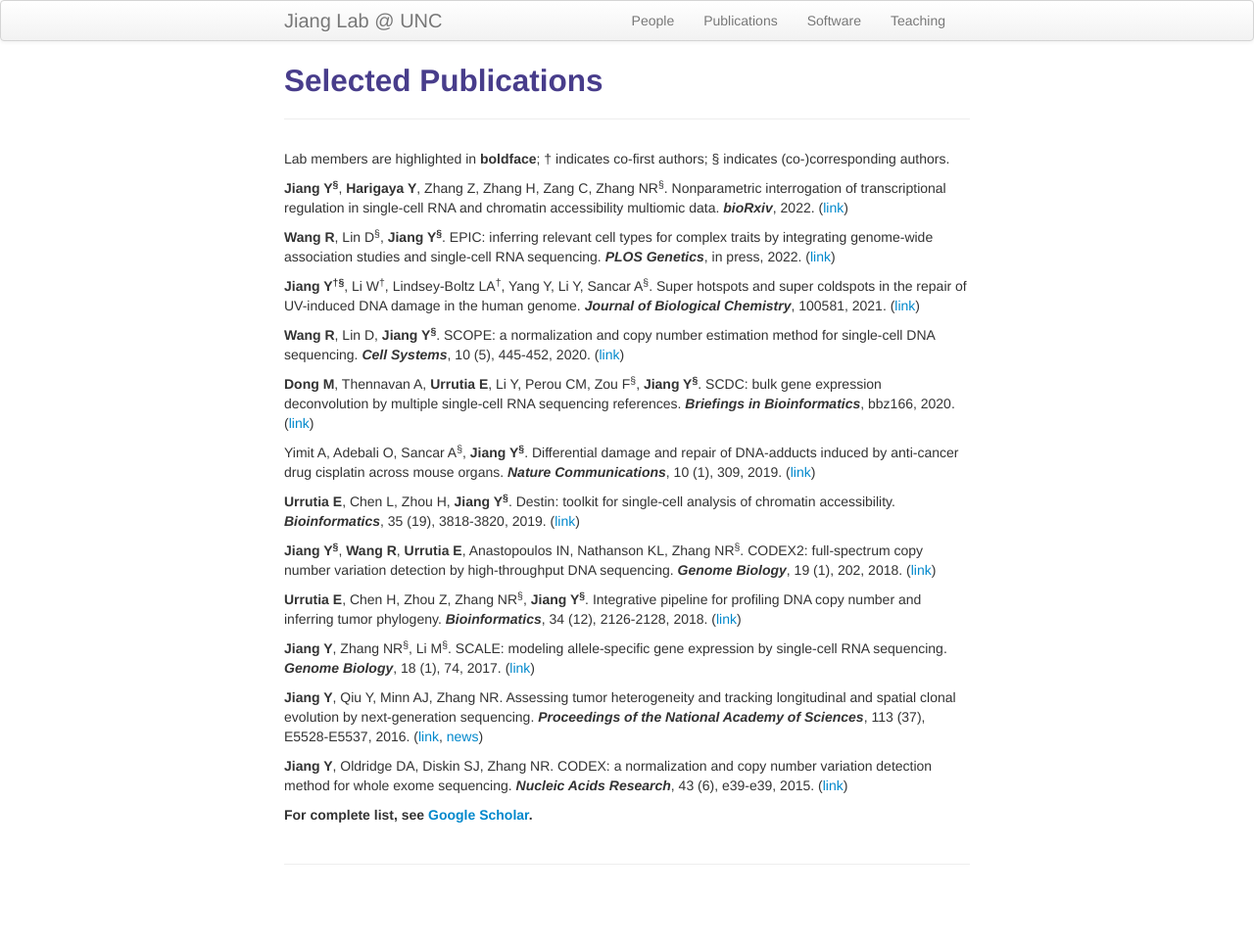
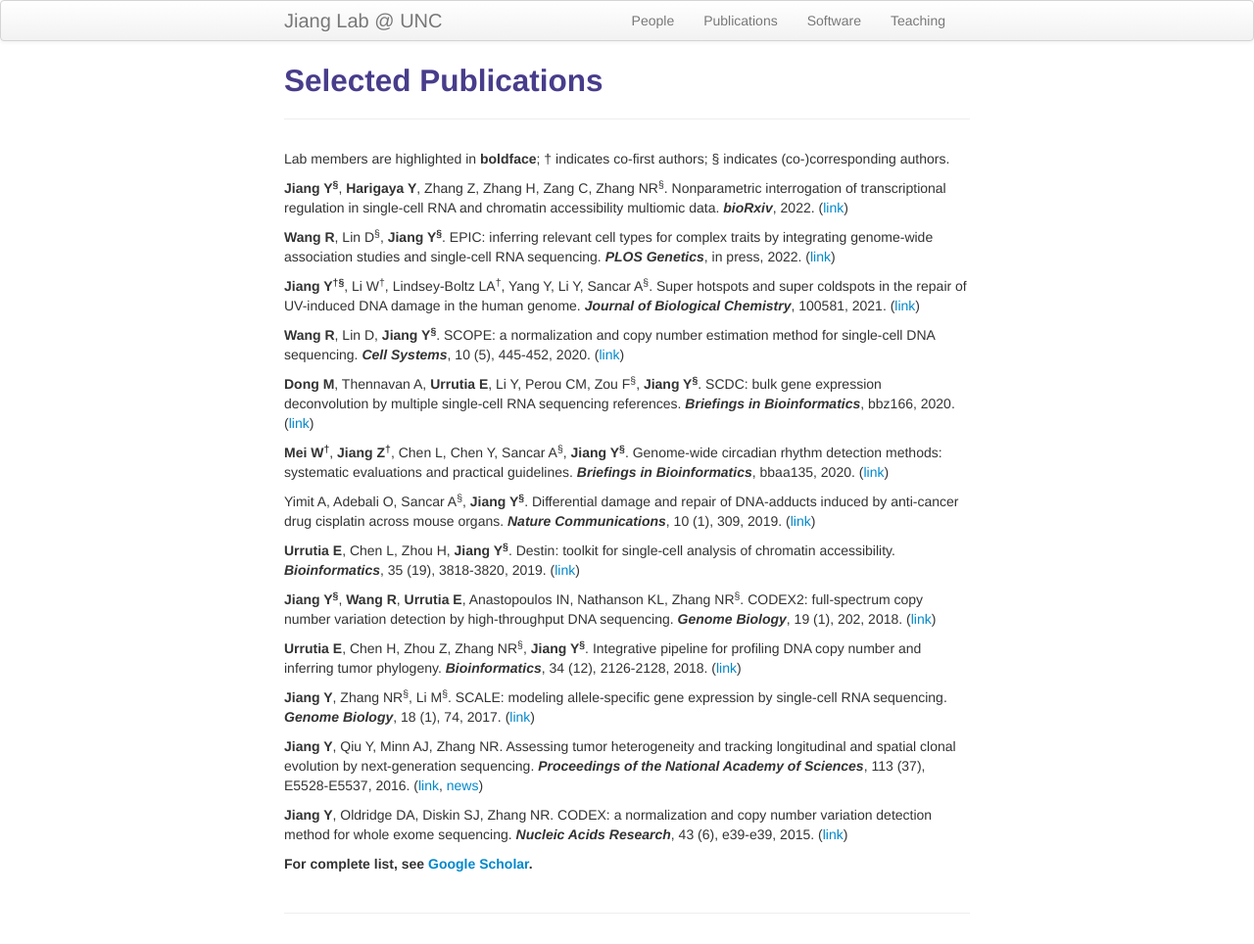
Before and after one commit to yuchaojiang/yuchaojiang.github.io, a Jekyll site: the page built from pages/pubs.md, in a window 1280 px wide. Shown: the whole page at 98% size. Built offline with Jekyll 4.4.1, drawn with Linux system fonts in a browser that asks for light colours; before the commit the page ends 914 px from its top, so only the background shows below that.

Commit message:
Update pubs.md

```diff
--- a/pages/pubs.md
+++ b/pages/pubs.md
@@ -16,6 +16,8 @@ Lab members are highlighted in **boldface**; &dagger; indicates co-first authors
 
 **Dong M**, Thennavan A, **Urrutia E**, Li Y, Perou CM, Zou F<sup>&sect;</sup>, **Jiang Y<sup>&sect;</sup>**. SCDC: bulk gene expression deconvolution by multiple single-cell RNA sequencing references. ***Briefings in Bioinformatics***, bbz166, 2020. ([link](https://academic.oup.com/bib/advance-article/doi/10.1093/bib/bbz166/5699815))
 
+**Mei W<sup>&dagger;</sup>**, **Jiang Z<sup>&dagger;</sup>**, Chen L, Chen Y, Sancar A<sup>&sect;</sup>, **Jiang Y<sup>&sect;</sup>**. Genome-wide circadian rhythm detection methods: systematic evaluations and practical guidelines. ***Briefings in Bioinformatics***, bbaa135, 2020. ([link](https://academic.oup.com/bib/article/doi/10.1093/bib/bbaa135/5872170))
+
 Yimit A, Adebali O, Sancar A<sup>&sect;</sup>, **Jiang Y<sup>&sect;</sup>**. Differential damage and repair of DNA-adducts induced by anti-cancer drug cisplatin across mouse organs. ***Nature Communications***, 10 (1), 309, 2019. ([link](https://www.nature.com/articles/s41467-019-08290-2))
 
 **Urrutia E**, Chen L, Zhou H, **Jiang Y<sup>&sect;</sup>**. Destin: toolkit for single-cell analysis of chromatin accessibility. ***Bioinformatics***, 35 (19), 3818-3820, 2019. ([link](https://academic.oup.com/bioinformatics/article/35/19/3818/5367832/))
```
